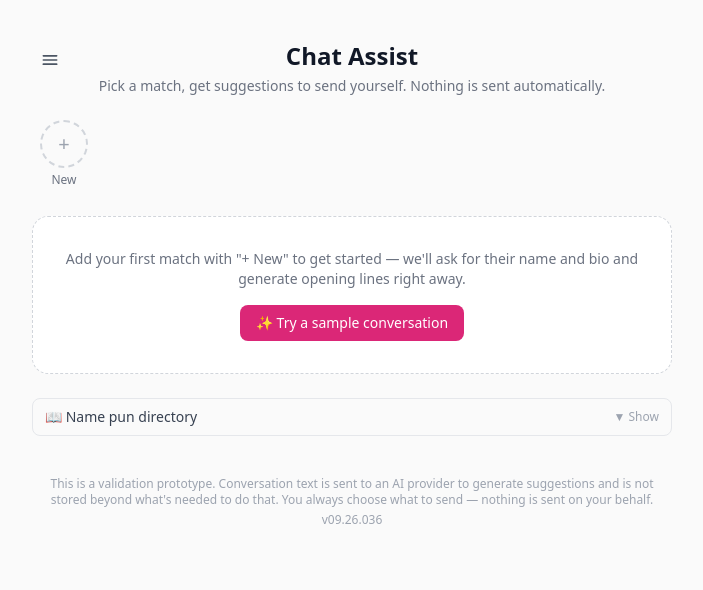
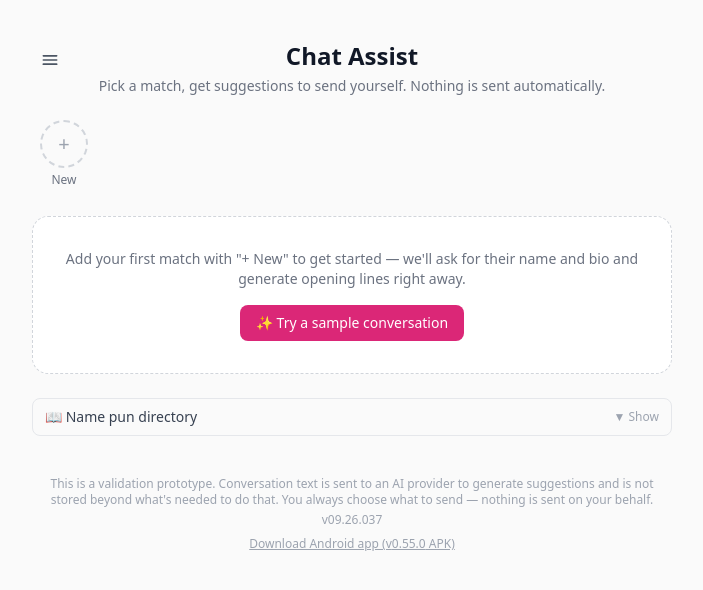
Before and after one commit to 7RLodhi/dating-chat-assistant, a Next.js app: page / in a window 1280 px wide. Shown: the top 590 px of the page, without its empty margins (288-991 px from the left). Built offline with nearby package versions, Linux system fonts and the light colour scheme.

Commit message:
Chat style: drop UI text and contact names from samples (also on import/export); Android 0.55.0 APK in android/ and public/downloads; web v09.26.037 with Android download link

```diff
--- a/components/AssistantApp.tsx
+++ b/components/AssistantApp.tsx
@@ -56,7 +56,7 @@ import {
   useScreenshotUpload,
 } from "@/lib/useScreenshotUpload";
 import { usePwaInstall } from "@/lib/pwa";
-import { APP_VERSION } from "@/lib/version";
+import { ANDROID_APK_URL, ANDROID_VERSION, APP_VERSION } from "@/lib/version";
 import { FactsResponse, Goal, Language, MatchFacts, Mode, PendingOutcome, SuggestResponse, Tone, UserGender } from "@/lib/types";
 
 export default function AssistantApp() {
@@ -846,6 +846,13 @@ export default function AssistantApp() {
         generate suggestions and is not stored beyond what's needed to do that. You always
         choose what to send — nothing is sent on your behalf.
         <span className="mt-1 block">{APP_VERSION}</span>
+        <a
+          href={ANDROID_APK_URL}
+          download
+          className="mt-2 inline-block underline hover:text-gray-600"
+        >
+          Download Android app (v{ANDROID_VERSION} APK)
+        </a>
       </footer>
 
       <PaywallModal open={showPaywall} onClose={() => setShowPaywall(false)} />
--- a/lib/version.ts
+++ b/lib/version.ts
@@ -1,4 +1,8 @@
 // App version shown in the footer. Format: vMM.YY.NNN (month, 2-digit year,
 // sequential build number). Bump NNN on every production release — and keep
 // public/sw.js CACHE_NAME in sync so installed apps fetch fresh assets.
-export const APP_VERSION = "v09.26.036";
+export const APP_VERSION = "v09.26.037";
+
+// Android build served from /public/downloads. Bump with the Android versionName.
+export const ANDROID_VERSION = "0.55.0";
+export const ANDROID_APK_URL = "/downloads/chat-assist-0.55.0.apk";
--- a/public/sw.js
+++ b/public/sw.js
@@ -6,7 +6,7 @@
 //   - everything else: passthrough
 // Bump CACHE_NAME with each app version (see lib/version.ts).
 
-const CACHE_NAME = "chat-assist-v09.26.036";
+const CACHE_NAME = "chat-assist-v09.26.037";
 
 self.addEventListener("install", (event) => {
   self.skipWaiting();
```
Also changed, not shown: 4 other files (tests, documents, lock files or other folders).
